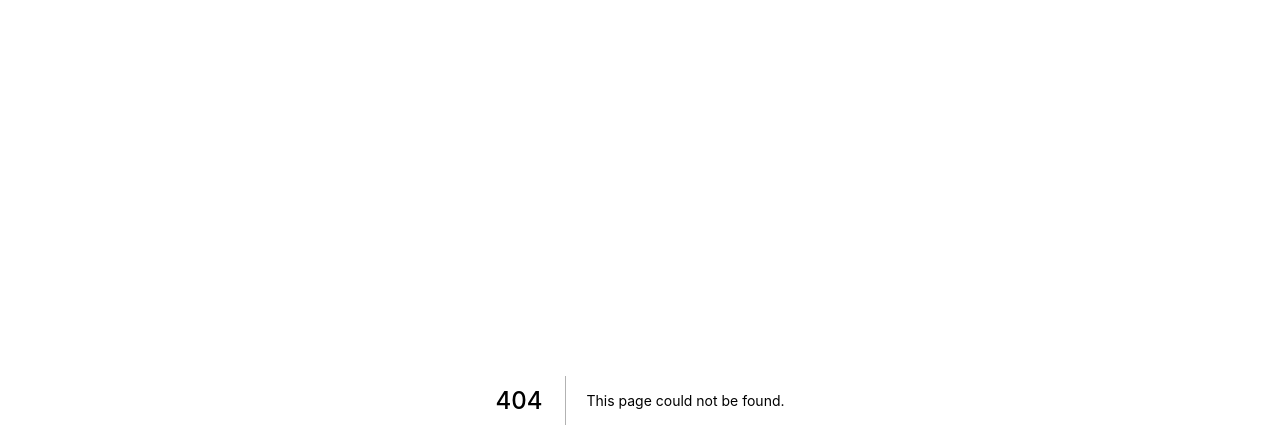
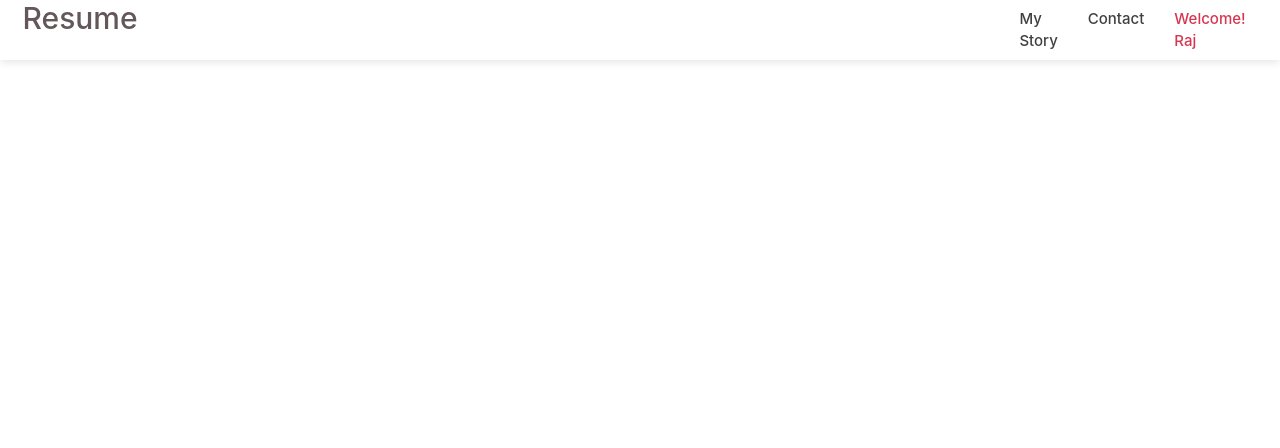
Before and after one commit to Raj6198/rajresume, a Next.js app: page /contact in a window 1280 px wide. Before the commit this address had no page. Shown: the top 448 px of the page. Built offline with nearby package versions, Linux system fonts and the light colour scheme.

Commit message:
new pages added

```diff
--- a/components/header.js
+++ b/components/header.js
@@ -4,6 +4,31 @@ import { Component } from 'react'
 import { Navbar, Nav, NavDropdown, Modal } from 'react-bootstrap';
 
 class Header extends Component {
+    constructor(props) {
+        super(props);
+        this.state = {
+            highlight: '',
+            highlight1: '',
+            highlight2: 'active'
+        }
+    }
+
+    routeContact = () => {
+        this.setState ({ highlight1: 'active', highlight: '', highlight2: '' }, () => {
+            Router.push('/contact');
+        });
+    }
+
+    routeStory = () => {
+        this.setState ({ highlight: 'active', highlight1: '', highlight2: '' }, () => {
+            Router.push('/mystory');
+        });
+    }
+
+    routerHome = () => {
+        Router.push('/');
+    }
+
     render() {
         return (
             <div className="row">
@@ -11,15 +36,15 @@ class Header extends Component {
                     <div className="col-12 col-lg-12 d-flex align-items-center justify-content-lg-start justify-content-center p-0">
                         <div className="row w-100">
                             <Navbar.Brand className="col-md-2 col-lg-1 mx-auto d-flex d-lg-inline justify-content-center">
-                                <div className="header-content">
+                                <div className="header-content" onClick={this.routerHome}>
                                     <h1>Resume</h1>
                                 </div>
                             </Navbar.Brand>
                             <Navbar.Collapse id="basic-navbar-nav" className="col-md-10 col-lg-11 pr-0">
                                 <Nav className="mr-auto">
-                                    <Nav.Link className=''>My Story</Nav.Link>
-                                    <Nav.Link className=''>Contact</Nav.Link>
-                                    <Nav.Link className='active'>Welcome! Raj</Nav.Link>
+                                    <Nav.Link className={this.state.highlight} onClick={this.routeStory}>My Story</Nav.Link>
+                                    <Nav.Link className={this.state.highlight1} onClick={this.routeContact}>Contact</Nav.Link>
+                                    <Nav.Link className={this.state.highlight2}>Welcome! Raj</Nav.Link>
                                 </Nav>
                             </Navbar.Collapse>
                         </div>
--- /dev/null
+++ b/pages/contact.js
@@ -0,0 +1,14 @@
+import React, { Component } from 'react';
+import Layout from '../components/layout';
+
+class contact extends Component {
+    render() {
+        return (
+          <Layout>
+
+          </Layout>
+        );
+      }
+}
+
+export default contact;
```
Also changed, not shown: pages/mystory.js (added, +14 -0 lines).
